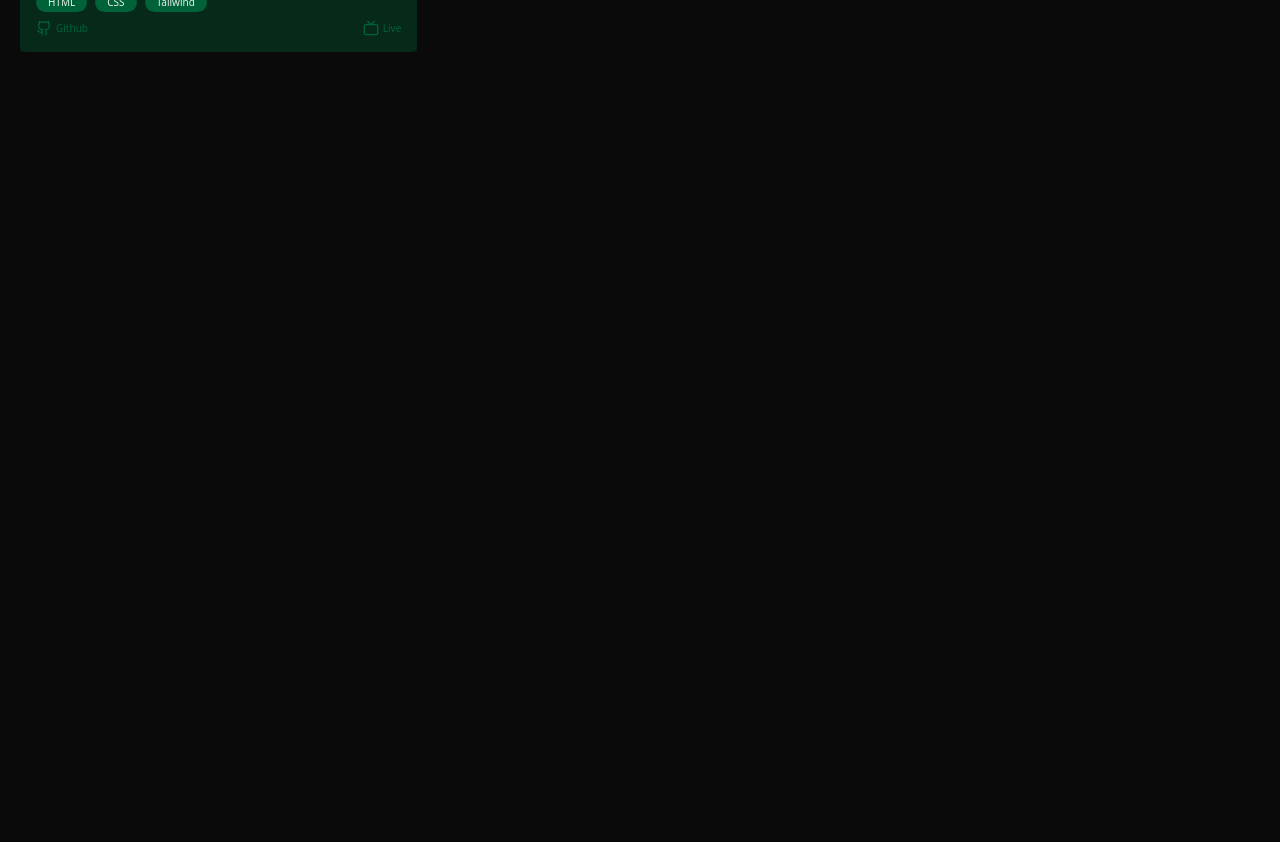
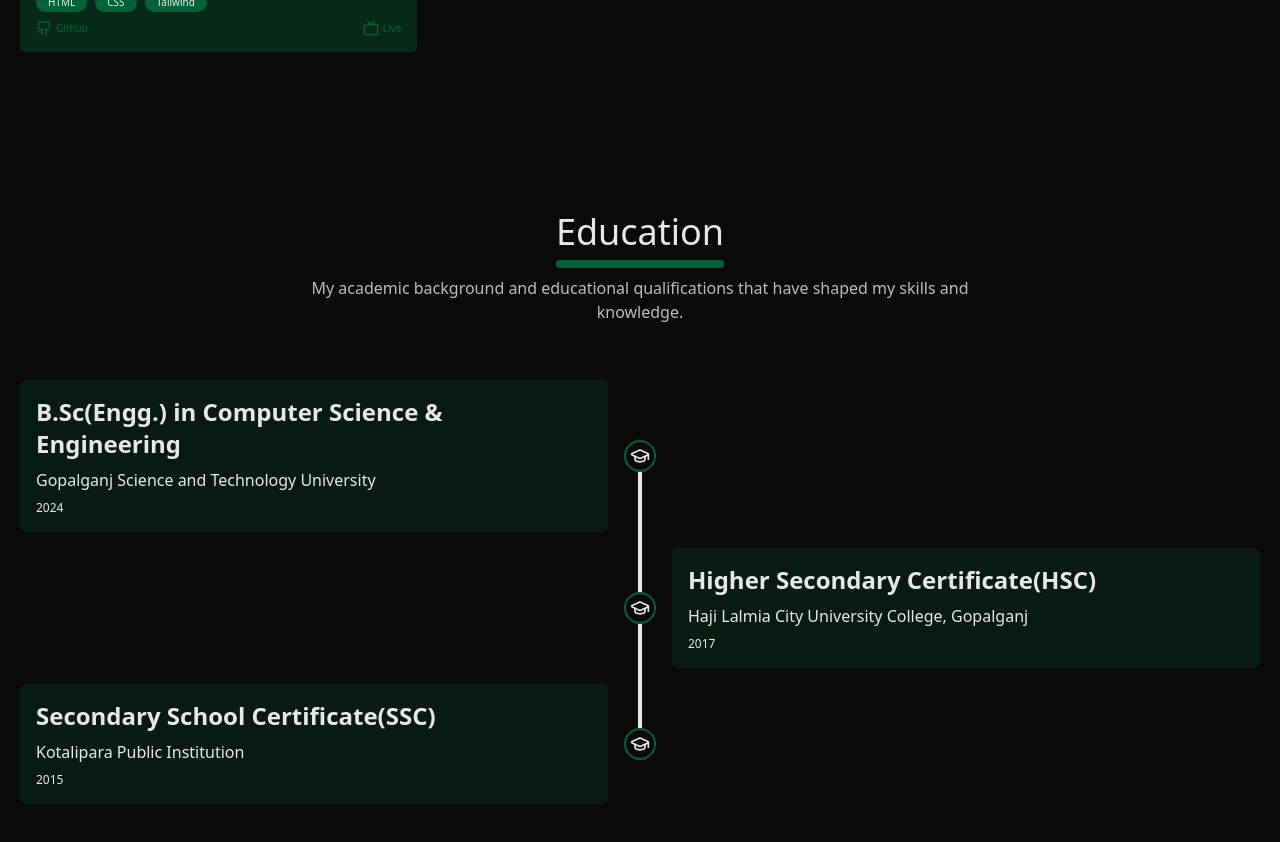
Before and after one commit to sakib-333/portfolio, a React (Vite) app: page / in a window 1280 px wide. Shown: the part 4540-5382 px from the top of the page. Before the commit the page ends 4672 px from the top, so only its background shows below. Built offline with nearby package versions, Linux system fonts and the light colour scheme.

Commit message:
Add education section.

```diff
--- a/src/App.tsx
+++ b/src/App.tsx
@@ -2,7 +2,7 @@ import { useEffect, useState } from "react"
 import NavbarSimple from "./components/navbar"
 import AboutSection from "./sections/about-section"
 // import ContactSection from "./sections/contact-section"
-// import EducationSection from "./sections/education-section"
+import EducationSection from "./sections/education-section"
 import ExperianceSection from "./sections/experiance-section"
 import HomeSection from "./sections/home-section"
 import ProjectsSection from "./sections/projects-section"
@@ -79,8 +79,8 @@ function App() {
           <ExperianceSection />
           <SkillsSection />
           <ProjectsSection />
-          {/*<EducationSection />
-          <ContactSection />
+          <EducationSection />
+          {/*<ContactSection />
           <Footer handleScroll = {handleScroll} /> */}
         </div>
         {/* { showScrollTop && (
--- /dev/null
+++ b/src/sections/education-section/EducationCard.tsx
@@ -0,0 +1,49 @@
+import Text from "@/components/text"
+import { GraduationCap } from "lucide-react";
+
+interface Props {
+        education: {
+                indx: number;
+                degree: string;
+                institute: string;
+                year: number;
+        },
+        length: number
+}
+
+function EducationCard({ education, length }: Props) {
+        const { indx, degree, institute, year } = education;
+  return (
+        <div className={`flex items-stretch justify-center w-full gap-4 ${indx%2 && "lg:flex-row-reverse"}`}>
+          {/* Left Card */}
+          <div className="flex lg:hidden flex-col items-center">
+            <div className={`w-0.5 flex-1 border-2`} style={{borderColor: indx ? "#ffffffe6":"#0a0a0a"}} />
+            <div className="w-8 h-8 p-1 rounded-full border-2 border-primary flex items-center justify-center">
+                <GraduationCap size={24} />
+            </div>
+            <div className={`w-0.5 flex-1 border-2`} style={{borderColor: indx === length-1 ? "#0a0a0a":"#ffffffe6"}} />
+          </div>
+
+          <div className="flex-1 flex lg:justify-end py-2">
+            <div className="p-4 bg-primary/20 rounded-sm space-y-2 w-full">
+              <Text titleSm weight="bold">{degree}</Text>
+              <Text textBase>{institute}</Text>
+              <Text caption>{year}</Text>
+            </div>
+          </div>
+
+          {/* Center Timeline */}
+          <div className="hidden lg:flex flex-col items-center">
+            {/* <div className="w-[2px] flex-1 border-2 border-background" /> */}
+            <div className={`w-0.5 flex-1 border-2`} style={{borderColor: indx ? "#ffffffe6":"#0a0a0a"}} />
+            <div className="w-8 h-8 p-1 rounded-full border-2 border-primary flex items-center justify-center">
+                <GraduationCap size={24} />
+            </div>
+            <div className={`w-0.5 flex-1 border-2`} style={{borderColor: indx === length-1 ? "#0a0a0a":"#ffffffe6"}} />
+          </div>
+          <div className="flex-none lg:flex-1" />
+        </div>
+  )
+}
+
+export default EducationCard
--- /dev/null
+++ b/src/sections/education-section/index.tsx
@@ -0,0 +1,46 @@
+import Section from "@/components/section"
+import SectionHeader from "@/components/section-header"
+import EducationCard from "./EducationCard"
+
+const educations = [
+  {
+    id: "education-1",
+    degree: "B.Sc(Engg.) in Computer Science & Engineering",
+    institute: "Gopalganj Science and Technology University",
+    year: 2024,
+    indx: 0,
+  },
+  {
+    id: "education-2",
+    degree: "Higher Secondary Certificate(HSC)",
+    institute: "Haji Lalmia City University College, Gopalganj",
+    year: 2017,
+    indx: 1,
+  },
+  {
+    id: "education-2",
+    degree: "Secondary School Certificate(SSC)",
+    institute: "Kotalipara Public Institution",
+    year: 2015,
+    indx: 2,
+  },
+]
+
+function EducationSection() {
+  return (
+    <Section id="education-section">
+      <SectionHeader
+        heading="Education"
+        title="My academic background and educational qualifications that have shaped my skills and knowledge."
+      />
+
+      <div className="pt-10 flex flex-col items-center max-w-7xl mx-auto">
+        {educations.map((edu) => (
+          <EducationCard key={edu.id} education={edu} length={educations.length} />
+        ))}
+      </div>
+    </Section>
+  )
+}
+
+export default EducationSection
```
